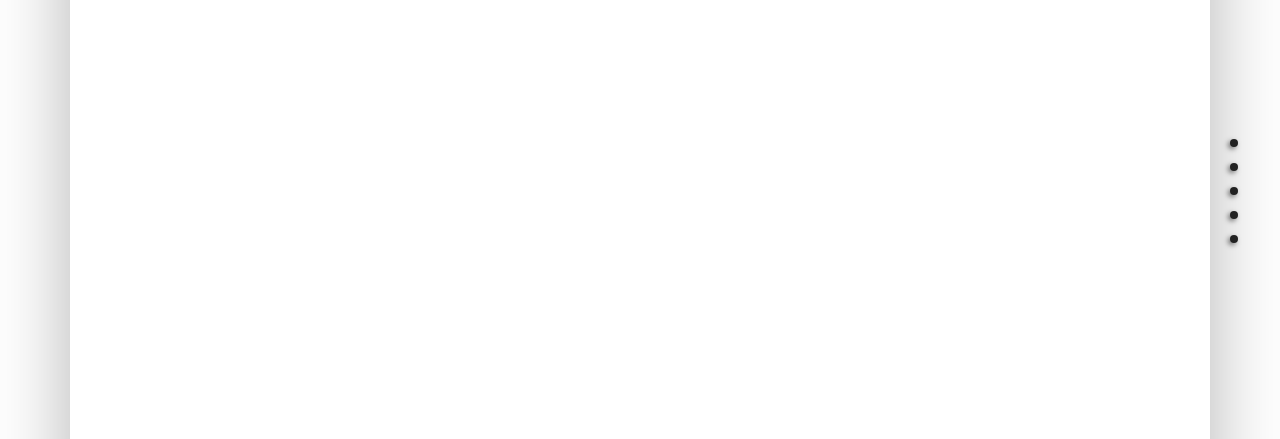
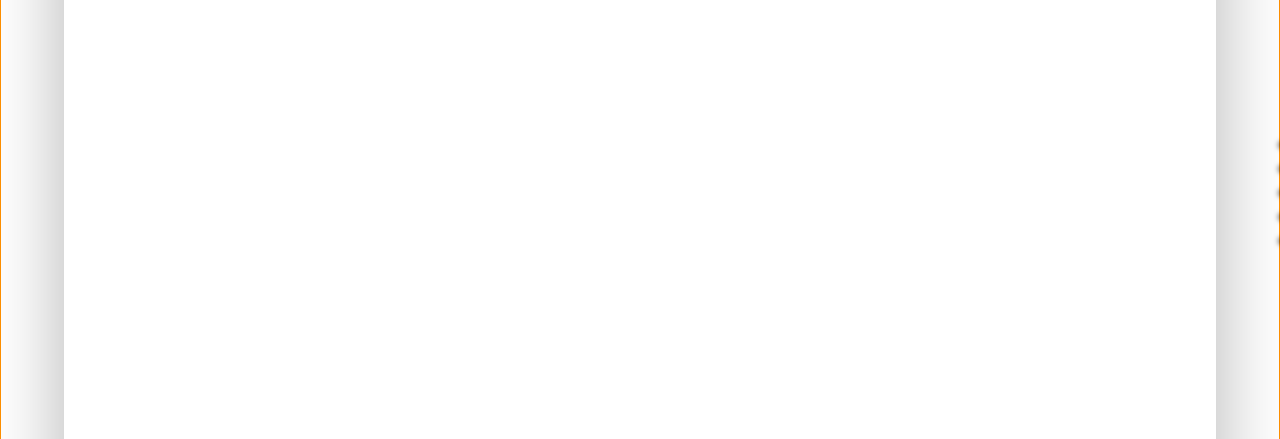
Before and after one commit to fidarstudio/fidar-index, a plain HTML site: page index.html in a window 1280 px wide. Shown: the part 181-620 px from the top of the page. Drawn offline with nearby package versions, Linux system fonts and the light colour scheme.

Commit message:
sections imoproved

```diff
--- a/index.html
+++ b/index.html
@@ -15,6 +15,8 @@
     <link rel="stylesheet" href="style/general.css">
     <!-- animations -->
     <link rel="stylesheet" href="style/keyframes.css">
+    <!-- @media files -->
+    <link rel="stylesheet" href="style/media1300.css">
     <!-- menu btn functional css file -->
     <!-- key: jbnilvkujshnfujvn -->
     <link rel="stylesheet" href="style/menuBtn.css">
@@ -132,19 +134,29 @@
     <!-- main sections start -->
     <div id="main-body">
         <section class="section" id="section-1">
+            <div class="wraped">
 
+            </div>
         </section>
         <section class="section" id="section-2">
+            <div class="wraped">
 
+            </div>
         </section>
         <section class="section" id="section-3">
+            <div class="wraped">
 
+            </div>
         </section>
         <section class="section" id="section-4">
+            <div class="wraped">
 
+            </div>
         </section>
         <section class="section" id="section-5">
+            <div class="wraped">
 
+            </div>
         </section>
     </div>
     <!-- main sections end -->
--- a/script/script.js
+++ b/script/script.js
@@ -1,5 +1,3 @@
-document.addEventListener('scroll', function(e) {
-    var currScroll = document.body.scrollTop;
-    document.body.scrollTop = calc(~"currScroll + 100vh");
-  }
-);
+document.addEventListener('scroll', (event) => {
+  console.log(event.type)
+});
--- a/style/general.css
+++ b/style/general.css
@@ -7,6 +7,10 @@
   vertical-align: baseline;
   font-family: Arial, Helvetica, sans-serif;
   transition: 0.3s;
+}
+
+html {
+  scroll-behavior: smooth;
 }
 
 body {
@@ -214,18 +218,22 @@ a {
 }
 
 .section {
-  /* border: 1px solid #ff9000; */
-  width: 89vw;
-  height: 90vh;
-  margin: 0 auto;
-  margin-top: 100px;
-  margin-bottom: 100px;
-  box-shadow: 0 0 75px rgba(0, 0, 0, .3);
+  border: 1px solid #ff9000;
+  width: 100%;
+  height: 100vh;
 }
 
-.section:first-child {
+.wraped {
+  width: 90vw;
+  height: 90vh;
+  margin: 5vh auto;
+  box-shadow: 0 0 75px rgba(0, 0, 0, .3);
+
+}
+
+/* .section:first-child {
   margin-top: 50px;
 }
 .section:last-child {
   margin-bottom: 50px;
-}
+} */
```
